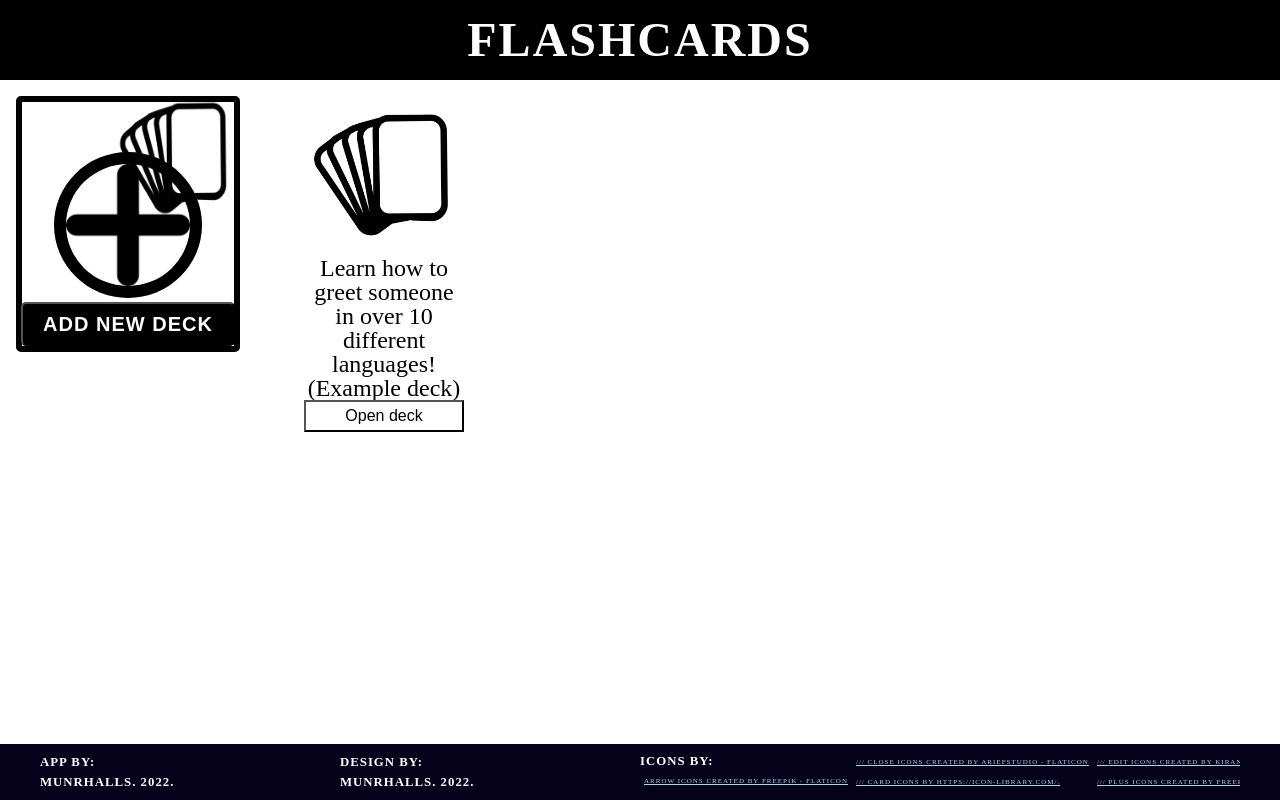
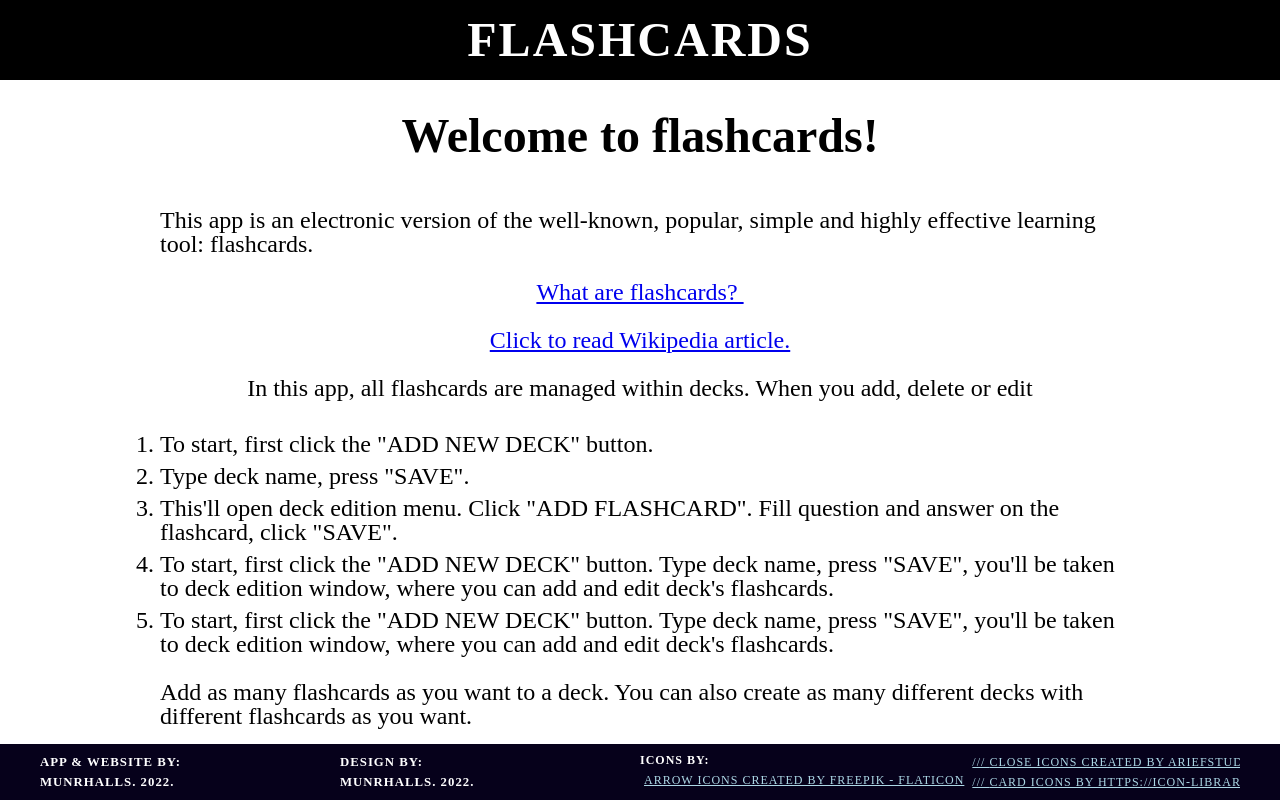
Before and after one commit to munrhalls/Oxus-Flashcards, a React (Create React App) app: page / in a window 1280 px wide. Built offline with nearby package versions, Linux system fonts and the light colour scheme.

Commit message:
add deck btn anim style

```diff
--- a/src/App.js
+++ b/src/App.js
@@ -441,7 +441,7 @@ function App() {
 
   return (
     <div className="App">
-      {/* <Welcome.Shade /> */}
+      <Welcome.Shade />
       <Header />
       <main className="Main">
         {activeDeckId && (
@@ -454,7 +454,7 @@ function App() {
           </div>
         )}
         <div className="Centerstage">
-          {/* <Welcome.Message /> */}
+          <Welcome.Message />
           {activeDeckId ? (
             <Deck
               activeDeckId={activeDeckId}
--- a/src/Footer/Footer.css
+++ b/src/Footer/Footer.css
@@ -46,8 +46,11 @@
     overflow-y: hidden;
 
   }
+  .Footer__attribs__title {
+    font-size: .75rem;
+  }
   .Footer__attribs__link {
-    font-size: 7px;
+    font-size: .75rem;
     font-weight: lighter;
     padding: 0.25rem;
     color: lightblue;
--- a/src/Footer/Footer.js
+++ b/src/Footer/Footer.js
@@ -4,7 +4,7 @@ export const Footer = () => {
   return (
     <footer className="Footer">
       <div className="Footer__authorContainer">
-        <h6 className="Footer__authorContainer__author">App by:</h6>
+        <h6 className="Footer__authorContainer__author">App & Website by:</h6>
         <h6 className="Footer__authorContainer__author">Munrhalls. 2022.</h6>
       </div>
       <div className="Footer__authorContainer">
```
